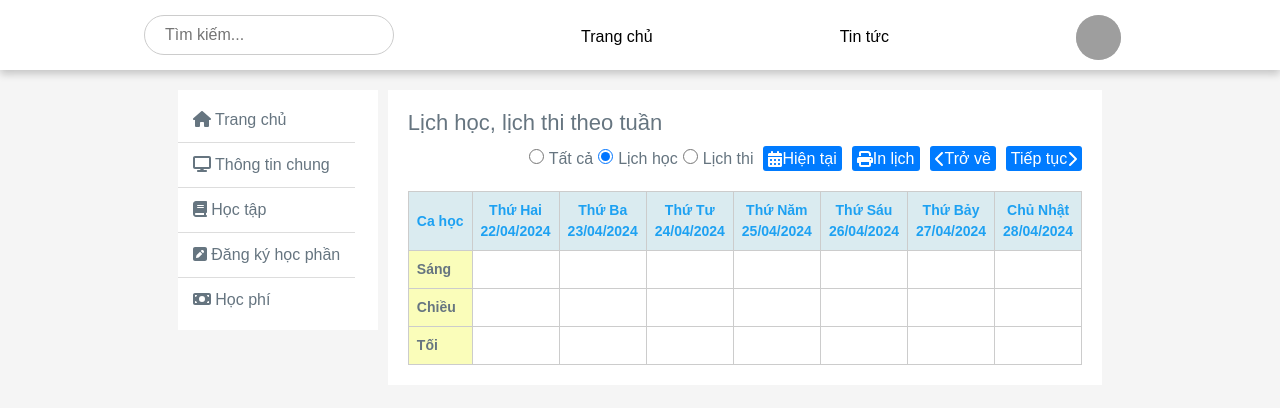
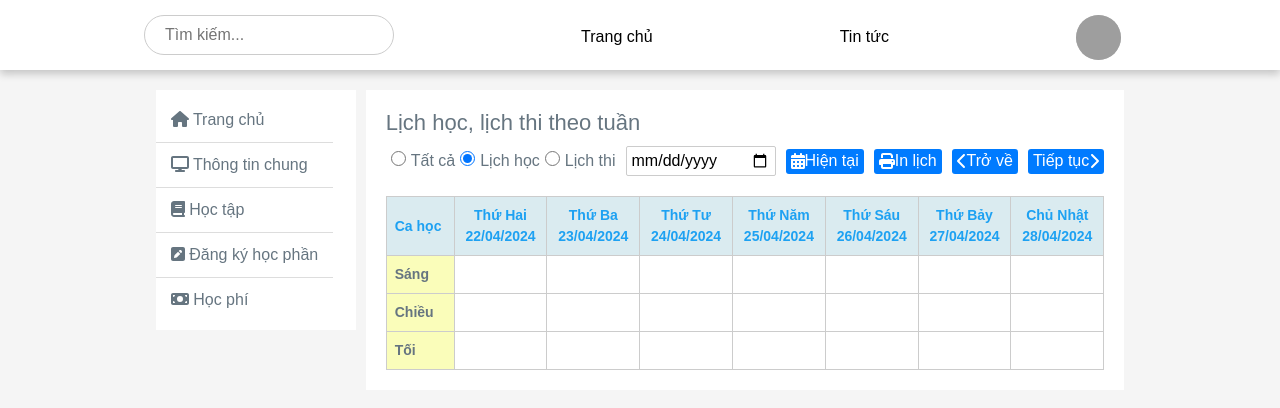
Before and after one commit to NguyenLeMyChau/Nhom19-FE-WebSchool, a React (Create React App) app: page /schedule in a window 1280 px wide. Shown: the top 408 px of the page. Built offline with nearby package versions, Linux system fonts and the light colour scheme; grey boxes are pictures that could not be loaded.

Commit message:
completed student calendar

```diff
--- a/src/components/calendar/StudentCalendar .js
+++ b/src/components/calendar/StudentCalendar .js
@@ -60,6 +60,11 @@ const StudentCalendar = () => {
         );
     });
 
+    const handleDateChange = (event) => {
+        const selectedDate = new Date(event.target.value);
+        setCurrentDate(getStartOfWeek(selectedDate));
+    };
+
     const [schedule, setSchedule] = useState([]);
     // const [studentId, setStudentId] = useState(null);
     const [student, setStudent] = useState(null);
@@ -76,7 +81,7 @@ const StudentCalendar = () => {
 
     const fetchScheduleData = async (id) => {
         try {
-            const response = await axios.get(`http://localhost:8081/schedule/${id}`);
+            const response = await axios.get(`http://localhost:8081/${id}/schedule`);
             if (response.status === 200) {
                 setSchedule(response.data.object);
                 console.log(response.data.object);
@@ -157,6 +162,17 @@ const StudentCalendar = () => {
                             <span className="radio-text" >Lịch thi</span>
                         </label>
                     </div>
+                    <div className="date-picker">
+                        {/* Trường nhập liệu ngày */}
+                        {/* <input id="dateNgayXemLich" name="dateNgayXemLich" type="date" className="date-input" /> */}
+                        <input
+                            id="dateNgayXemLich"
+                            name="dateNgayXemLich"
+                            type="date"
+                            className="date-input"
+                            onChange={handleDateChange} // Xử lý sự kiện thay đổi giá trị ngày
+                        />
+                    </div>
                     {/* Calendar navigation buttons */}
                     <button className='btn-hientai' onClick={handleToday}><FontAwesomeIcon icon={faCalendarDays} />Hiện tại</button>
                     <button className='btn-inlich' onClick={handlePrint}><FontAwesomeIcon icon={faPrint} />In lịch</button>
--- a/src/components/calendar/calendar.css
+++ b/src/components/calendar/calendar.css
@@ -36,7 +36,7 @@
 
 
 .date-picker {
-    margin-right: 10px;
+    /* margin-right: 10px; */
     margin-left: 10px;
 }
 
```
